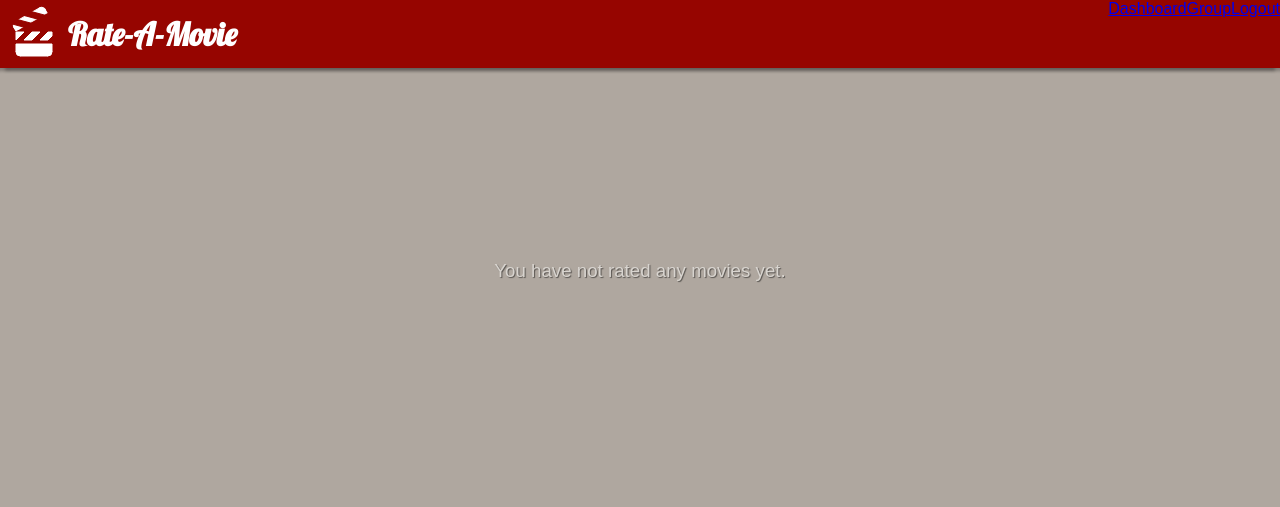
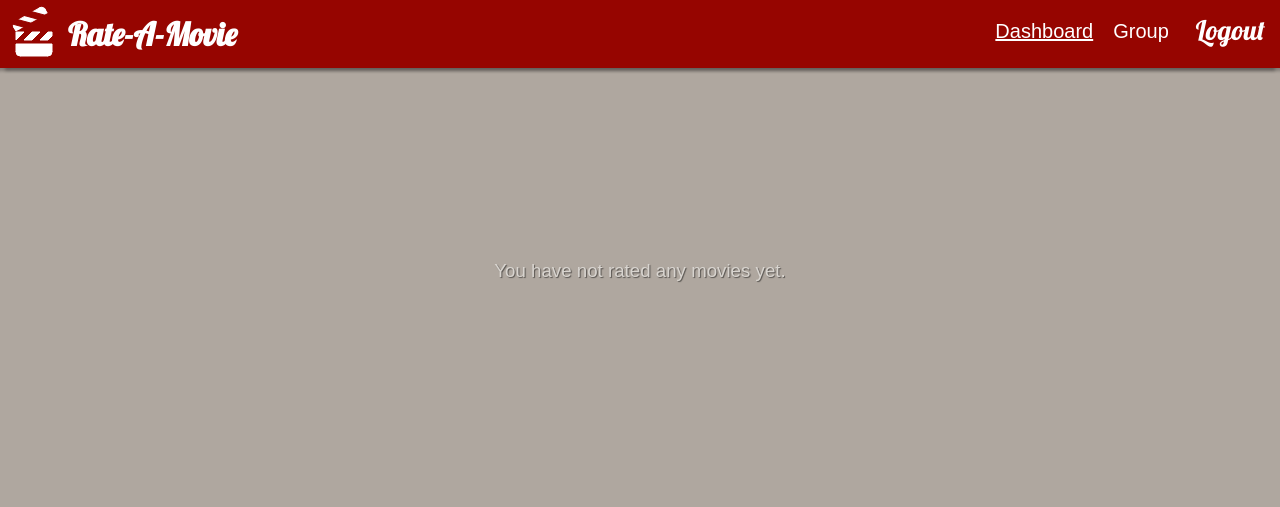
Before and after one commit to cberry216/Movie-Rating, a Django app: page /dashboard/ in a window 1280 px wide. Shown: the top 507 px of the page. Run offline with Django 3.2, Linux system fonts and the light colour scheme; the visitor is signed in with stand-in values (Sample User, id 1); data that the repository does not hold is empty.

Commit message:
Styled the menu links.

```diff
--- a/movie_rating/static/css/style.css
+++ b/movie_rating/static/css/style.css
@@ -102,7 +102,26 @@ body {
 }
 
 .menu__section {
+	max-height: 68px;
+	margin: 0 5px;
+	padding: 0 5px;
+	padding-top: 20px;
+	color: white;
+
 	font-family: 'American Typewriter', sans-serif;
+	font-size: 1.25em;
+	font-weight: 400;
+	text-decoration: none;
+}
+
+.selected {
+	text-decoration: underline;
+}
+
+.menu__section:hover {
+	background-color: white;
+	color: #960500;
+	text-decoration: none;
 }
 
 .menu__link {
--- a/movie_rating/templates/base.html
+++ b/movie_rating/templates/base.html
@@ -46,7 +46,7 @@
     <div class="menu--authenticated">
       <a href="#" class="menu__section {% if section == 'dashboard' %}selected{% endif %}">Dashboard</a>
       <a href="#" class="menu__section {% if section == 'group' %}selected{% endif %}">Group</a>
-      <a href="{% url 'logout' %}" class="menu__section">Logout</a>
+      <a href="{% url 'logout' %}" class="menu__link">Logout</a>
     </div>
     {% else %}
     <div class="menu--unauthenticated">
```
